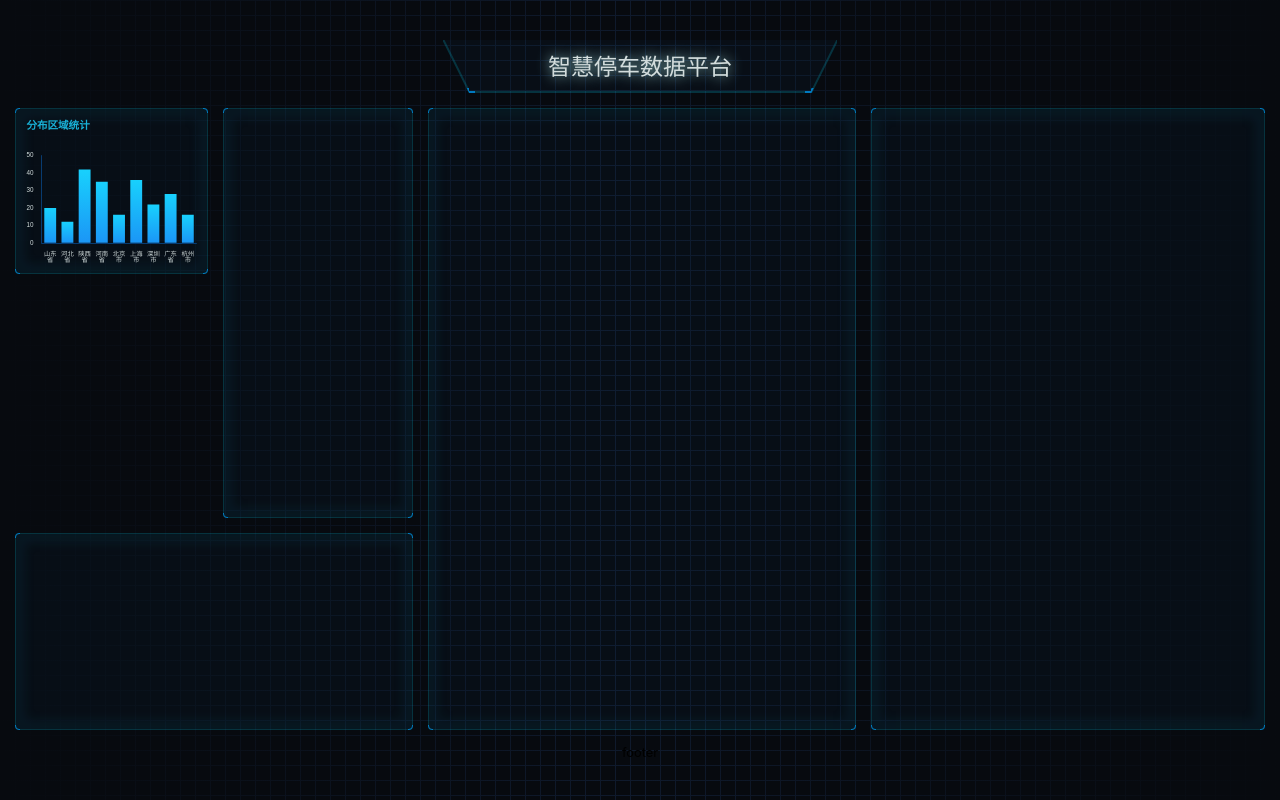
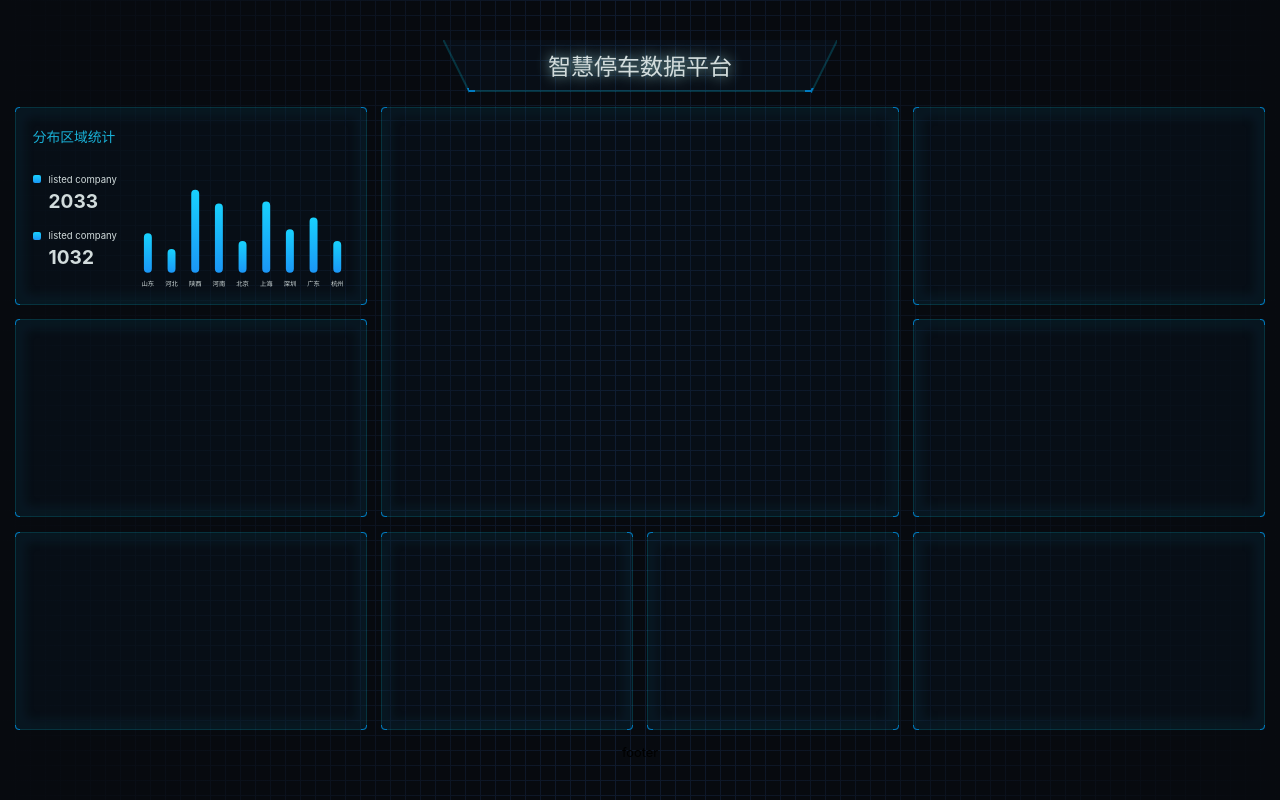
Before and after one commit to uphg/large-screen-visualization, a React (Vite) app: page / in a window 1280 px wide. Built offline with nearby package versions, Linux system fonts and the light colour scheme.

Commit message:
调整页面布局

```diff
--- a/src/components/chart-1.tsx
+++ b/src/components/chart-1.tsx
@@ -1,17 +1,18 @@
 import { useEffect, useRef } from 'react';
 import * as echarts from 'echarts';
-import { withEchartsOptions } from '../utils/withEchartsOptions';
+import { withEchartsOptions, px } from '../utils/echarts';
 
-const chartOptions: echarts.EChartsOption = {
+const getChartOptions: () => echarts.EChartsCoreOption = () => ({
   xAxis: {
-    data: ['山东省', '河北省', '陕西省', '河南省', '北京市', '上海市', '深圳市', '广东省', '杭州市'],
+    data: ['山东', '河北', '陕西', '河南', '北京', '上海', '深圳', '广东', '杭州'],
     axisTick: {
       show: false
     },
     axisLine: {
-      lineStyle: {
-        color: '#083B70'
-      }
+      show: false,
+      // lineStyle: {
+      //   color: '#083B70'
+      // }
     },
     axisLabel: {
       formatter(val: string) {
@@ -26,20 +27,19 @@ const chartOptions: echarts.EChartsOption = {
     },
   },
   yAxis: {
-    splitLine: {
-      show: false
-    },
-    axisLine: {
-      show: true,
-      lineStyle: {
-        color: '#083B70'
-      }
-    }
+    show: false,
+    boundaryGap: false,
   },
   series: [
     {
       type: 'bar',
+      barWidth: px(15),
       data: [20, 12, 42, 35, 16, 36, 22, 28, 16],
+      itemStyle: {
+        normal: {
+          barBorderRadius: [px(7.5), px(7.5), px(7.5), px(7.5)]
+        }
+      },
       color: new echarts.graphic.LinearGradient(0, 0, 0, 1, [
         {
           offset: 0,
@@ -51,7 +51,7 @@ const chartOptions: echarts.EChartsOption = {
       ]),
     }
   ]
-}
+})
 
 const Chart1 = () => {
   const divRef = useRef<HTMLDivElement>(null);
@@ -59,7 +59,7 @@ const Chart1 = () => {
     const currentCharts = echarts.getInstanceByDom(divRef.current!)
     if (currentCharts) return
     var chart = echarts.init(divRef.current!);
-    const options = withEchartsOptions(chartOptions)
+    const options = withEchartsOptions(getChartOptions())
     chart.setOption(options);
   }, []);
 
--- a/src/components/main.tsx
+++ b/src/components/main.tsx
@@ -4,16 +4,34 @@ import Part from './part'
 const Main = () => {
   return (
     <main className="app-main">
-      <div className="piece section1">
-        <Part className="domination">
-          <h2 className="part-title">{'分布区域统计'}</h2>
-          <Chart1 />
-        </Part>
-      </div>
+      <Part className="section1 distribution">
+        <h2 className="part-title">{'分布区域统计'}</h2>
+        <div className="total">
+          <div className="total-item">
+            <div className="total-header">
+              <div className="square"></div>
+              <div className="title">listed company</div>
+            </div>
+            <div className="quantity">2033</div>
+          </div>
+          <div className="total-item">
+            <div className="total-header">
+              <div className="square"></div>
+              <div className="title">listed company</div>
+            </div>
+            <div className="quantity">1032</div>
+          </div>
+        </div>
+        <Chart1 />
+      </Part>
       <Part className="section2"></Part>
       <Part className="section3"></Part>
       <Part className="section4"></Part>
       <Part className="section5"></Part>
+      <Part className="section6"></Part>
+      <Part className="section7"></Part>
+      <Part className="section8"></Part>
+      <Part className="section9"></Part>
     </main>
   )
 }
--- a/src/styles/main.scss
+++ b/src/styles/main.scss
@@ -1,11 +1,15 @@
 // @import "./common.scss";
 
+
+$part-border-size: 1px;
+// px(363);
 .app-main {
   display: grid;
   flex: 1;
   grid-template:
-    "box1 box2 box4 box5" 755fr
-    "box3 box3 box4 box5" 363fr / 366fr 361fr 811fr 747fr;
+    "box1 box4 box4 box7" 1fr
+    "box2 box4 box4 box8" 1fr
+    "box3 box5 box6 box9" 1fr / 35fr 25fr 25fr 35fr;
   grid-column-gap: px(28);
   grid-row-gap: px(28);
   padding: px(28);
@@ -24,29 +28,38 @@
   > .section5 {
     grid-area: box5;
   }
+  > .section6 {
+    grid-area: box6;
+  }
+  > .section7 {
+    grid-area: box7;
+  }
+  > .section8 {
+    grid-area: box8;
+  }
+  > .section9 {
+    grid-area: box9;
+  }
 }
-
 
 .app-main .part {
   display: flex;
   flex-direction: column;
-  // align-items: center;
   position: relative;
   border-radius: $border-radius;
-  border: 1px solid $border-color;
+  border: $part-border-size solid $border-color;
   background-color: $part-bg;
   box-shadow: inset 0 0 10px 10px rgba(17, 106, 134, 0.1);
 
   .part-title {
-    // color: $font-color;
     text-align: left;
     color: #19b0d6;
-    font-size: px(20);
-    font-weight: 700;
-    line-height: px(24);
-    padding: px(22) px(20);
-    // border: 1px solid $border-color;
-    // border-top: none;
+    font-size: px(26);
+    line-height: px(32);
+    padding: 0 px(32);
+    margin-bottom: -1 * px(20);
+    display: flex;
+    align-items: center;
   }
   .chart {
     width: 100%;
@@ -58,10 +71,10 @@
     height: px(10);
     overflow: hidden;
     .corner-mark {
-      width: calc(px(10) + 1px);
-      height: calc(px(10) + 1px);
+      width: calc(px(10) + $part-border-size);
+      height: calc(px(10) + $part-border-size);
       position: absolute;
-      border: 1px solid $primary-border-color;
+      border: $part-border-size solid $primary-border-color;
     }
     &.top-left {
       top: -1px;
@@ -73,8 +86,8 @@
       }
     }
     &.top-right {
-      top: -1px;
-      right: -1px;
+      top: -1 * $part-border-size;
+      right: -1 * $part-border-size;
       .corner-mark {
         top: 0;
         right: 0;
@@ -82,8 +95,8 @@
       }
     }
     &.bottom-left {
-      bottom: -1px;
-      left: -1px;
+      bottom: -1 * $part-border-size;
+      left: -1 * $part-border-size;
       .corner-mark {
         bottom: 0;
         left: 0;
@@ -91,8 +104,8 @@
       }
     }
     &.bottom-right {
-      bottom: -1px;
-      right: -1px;
+      bottom: -1 * $part-border-size;
+      right: -1 * $part-border-size;
       .corner-mark {
         bottom: 0;
         right: 0;
@@ -103,7 +116,50 @@
 }
 
 .app-main .part {
-  &.domination {
-    height: px(315);
+  &.distribution {
+    display: grid;
+    grid-template:
+      "box1 box1" 25fr
+      "box2 box3" 75fr / 30fr 70fr;
+    .part-title {
+      grid-area: box1;
+    }
+    .total {
+      padding-top: px(32);
+      padding-left: px(32);
+      padding-bottom: px(32);
+      grid-area: box2;
+    }
+    .total-item {
+      height: 50%;
+      display: flex;
+      flex-direction: column;
+      font-size: px(18);
+      color: $font-color;
+      .total-header {
+        display: flex;
+        align-items: center;
+      }
+      .square {
+        width: px(15);
+        height: px(15);
+        border-radius: 2px;
+        background: linear-gradient(180deg, rgba(24,209,253,1) 0%, rgba(27,150,246,1) 100%);
+      }
+      .title {
+        padding-left: px(15);
+        white-space: nowrap;
+      }
+      .quantity {
+        padding-top: px(10);
+        padding-left: px(30);
+        text-align: left;
+        font-size: px(36);
+        font-weight: 700;
+      }
+    }
+    .chart {
+      grid-area: box3;
+    }
   }
 }
--- a/src/utils/withEchartsOptions.ts
+++ b/src/utils/echarts.ts
@@ -1,13 +1,12 @@
 import { EChartsOption } from "echarts";
-
 
 const fontColor = '#d2dcdc'
 
 // @ts-ignore
-const px = (n: number) => n / 2420 * window.pageWidth;
+export const px = (n: number) => n / 2420 * window.pageWidth;
 const getBaseOptions = () => ({
   textStyle: {
-    fontSize: px(12),
+    fontSize: px(16),
     color: fontColor
   },
   title: {
@@ -17,10 +16,11 @@ const getBaseOptions = () => ({
     show: false
   },
   grid: {
-    x: px(20),
-    y: px(20),
-    x2: px(20),
-    y2: px(20),
+    left: 0,
+    x: px(32),
+    y: px(32),
+    x2: px(32),
+    y2: px(32),
     containLabel: true
   },
 })
```
